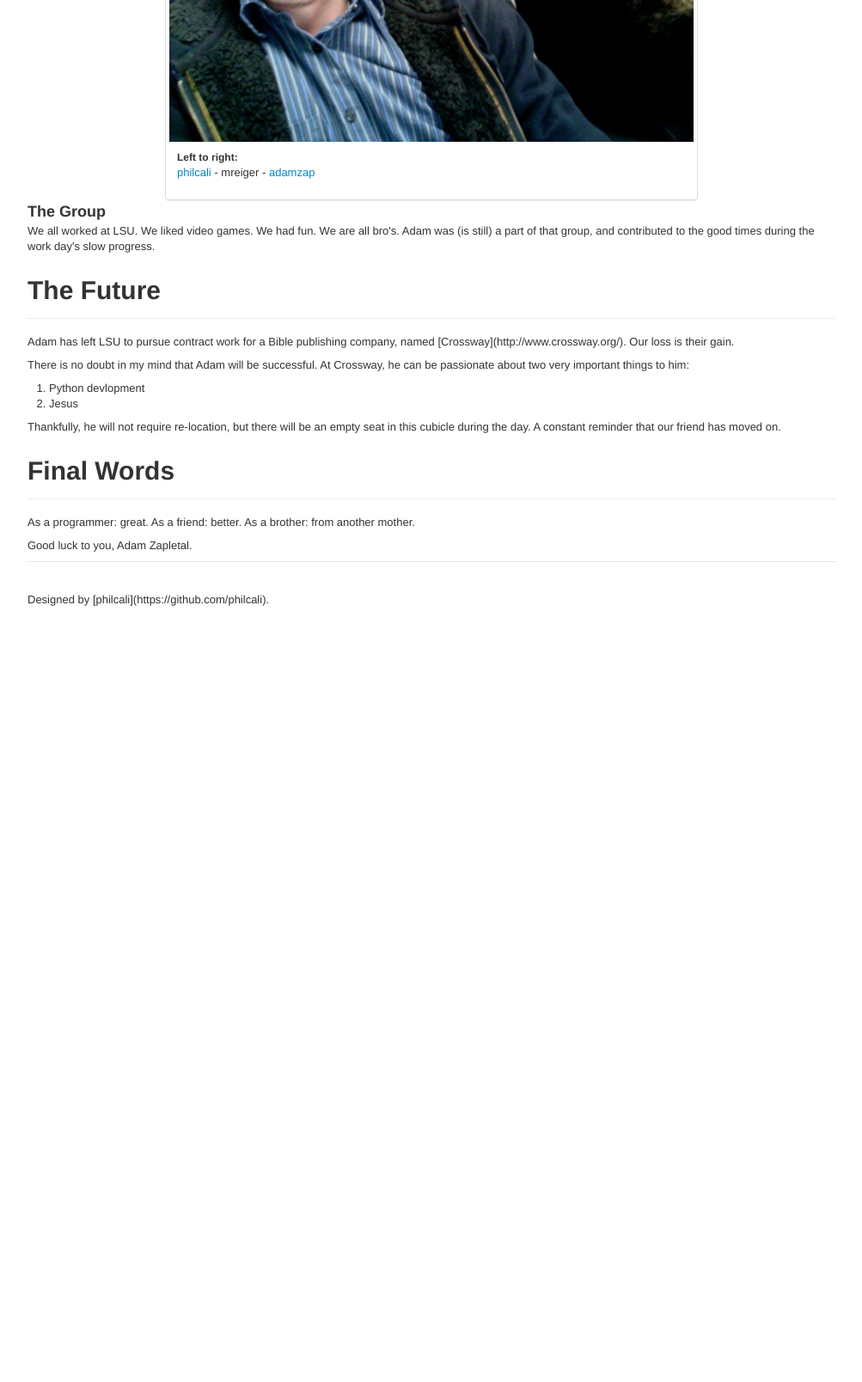
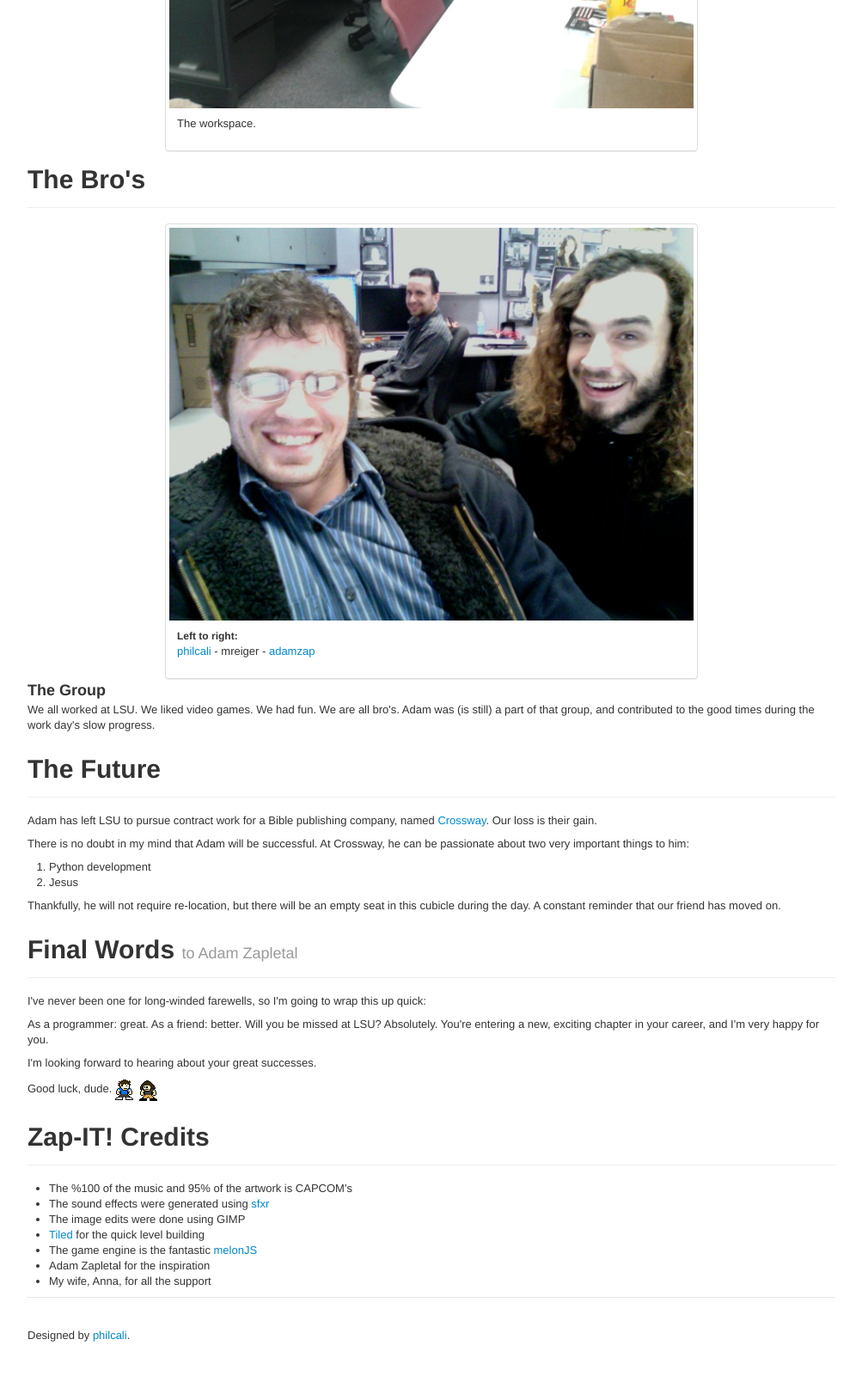
Before and after one commit to philcali/zap-it, a plain HTML site: page about.html in a window 1280 px wide. Shown: the part 578-2186 px from the top of the page at 86% size, without its empty margins (138-1141 px from the left). Before the commit the page ends 1330 px from the top, so only its background shows below. Drawn offline with Linux system fonts and the light colour scheme.

Commit message:
Finishing touches

```diff
--- a/about.html
+++ b/about.html
@@ -29,8 +29,26 @@
         </div>
         <div class="row">
           <div class="span12">
-            <p>This game is dedicated to a former co-worker of mine at [LSU](http://lsu.edu/). </p>
-            <p>We've worked side by side for almost 5 years, and even longer if you include university days. The game was made to be a tribute to that time, and be a reference point to his departure to pursue his dreams. </p>
+            <p>This game is dedicated to a former co-worker at <a  href="http://lsu.edu/">LSU</a>, Adam
+Zapletal.
+</p><p>We've worked side by side for almost 5 years, and even longer if you include
+university days. The game was made to be a tribute to that time, and be a
+reference point to his departure to pursue his dreams.
+</p><p>Adam's favorite video games is probably the original Megaman series in a
+certain number sequence, so I thought it would be appropriate to send him
+off with a very difficult Megaman-style platformer. It's a very truncated
+experience, and probably filled with bugs. I hope it doesn't crash on you.
+</p>
+          </div>
+        </div>
+        <div class="row">
+          <div class="span8 offset2">
+            <div class="thumbnail">
+              <img src="site/adam_on_guitar.jpg"></img>
+              <div class="caption">
+                <p>The workspace.</p>
+              </div>
+            </div>
           </div>
         </div>
       </section>
@@ -66,30 +84,59 @@
         </div>
         <div class="row">
           <div class="span12">
-            <p>Adam has left LSU to pursue contract work for a Bible publishing company, named [Crossway](http://www.crossway.org/). Our loss is their gain. </p>
-            <p>There is no doubt in my mind that Adam will be successful. At Crossway, he can be passionate about two very important things to him: </p>
-            <ol>
-              <li>Python devlopment</li>
-              <li>Jesus</li>
-            </ol>
-            <p>Thankfully, he will not require re-location, but there will be an empty seat in this cubicle during the day. A constant reminder that our friend has moved on. </p>
+            <p>Adam has left LSU to pursue contract work for a Bible publishing company,
+named <a  href="http://www.crossway.org/">Crossway</a>. Our loss is their gain.
+</p><p>There is no doubt in my mind that Adam will be successful. At Crossway, he can be
+passionate about two very important things to him:
+</p><ol><li>Python development
+</li><li>Jesus
+</li></ol><p>Thankfully, he will not require re-location, but there will be an empty seat
+in this cubicle during the day. A constant reminder that our friend has moved
+on.
+</p>
           </div>
         </div>
       </section>
       <section>
         <div class="page-header">
-          <h1>Final Words</h1>
+          <h1>
+            Final Words
+            <small>to Adam Zapletal</small>
+          </h1>
         </div>
         <div class="row">
           <div class="span12">
-            <p>As a programmer: great. As a friend: better. As a brother: from another mother. </p>
-            <p>Good luck to you, Adam Zapletal. </p>
+            <p>I've never been one for long-winded farewells, so I'm going to wrap this up
+quick:
+</p><p>As a programmer: great. As a friend: better. Will you be missed at LSU?
+Absolutely. You're entering a new, exciting chapter in your career, and I'm
+very happy for you.
+</p><p>I'm looking forward to hearing about your great successes.
+</p><p>Good luck, dude. <img alt="pcali1"  src="data/images/pcali1.png"></img> <img alt="adamzap"  src="data/images/adamzap.png"></img>
+</p>
           </div>
         </div>
       </section>
-      <footer class="footer">
-        <p>Designed by [philcali](https://github.com/philcali).</p>
-      </footer>
+      <section>
+        <div class="page-header">
+          <h1>Zap-IT! Credits</h1>
+        </div>
+        <div class="row">
+          <div class="span12">
+            <ul><li>The %100 of the music and 95% of the artwork is CAPCOM's
+</li><li>The sound effects were generated using
+<a  href="http://www.drpetter.se/project_sfxr.html">sfxr</a>
+</li><li>The image edits were done using GIMP
+</li><li><a  href="http://www.mapeditor.org/">Tiled</a> for the quick level building
+</li><li>The game engine is the fantastic
+<a  href="https://github.com/obiot/melonJS">melonJS</a>
+</li><li>Adam Zapletal for the inspiration
+</li><li>My wife, Anna, for all the support
+</li></ul>
+          </div>
+        </div>
+      </section>
+      <footer class="footer"><p>Designed by <a href="https://github.com/philcali">philcali</a>.</p></footer>
     </div>
   </body>
 </html>
--- a/baddies.js
+++ b/baddies.js
@@ -1061,7 +1061,7 @@ var GooseStory = Dialogs.extend({
         "JUST CAME IN..."
       ],
       [
-        "ADAMZAP",
+        "ADAMZAP:",
         "STOP RIGHT THERE,",
         "GOOSEMAN!",
         " "
```
Also changed, not shown: resources.js (+8 -0 lines), screens.js (+9 -1 lines), data/images/adamzap.png (added), data/images/pcali1.png (added), favicon.ico (added), site/adam_on_guitar.jpg (added), 8 other files.
